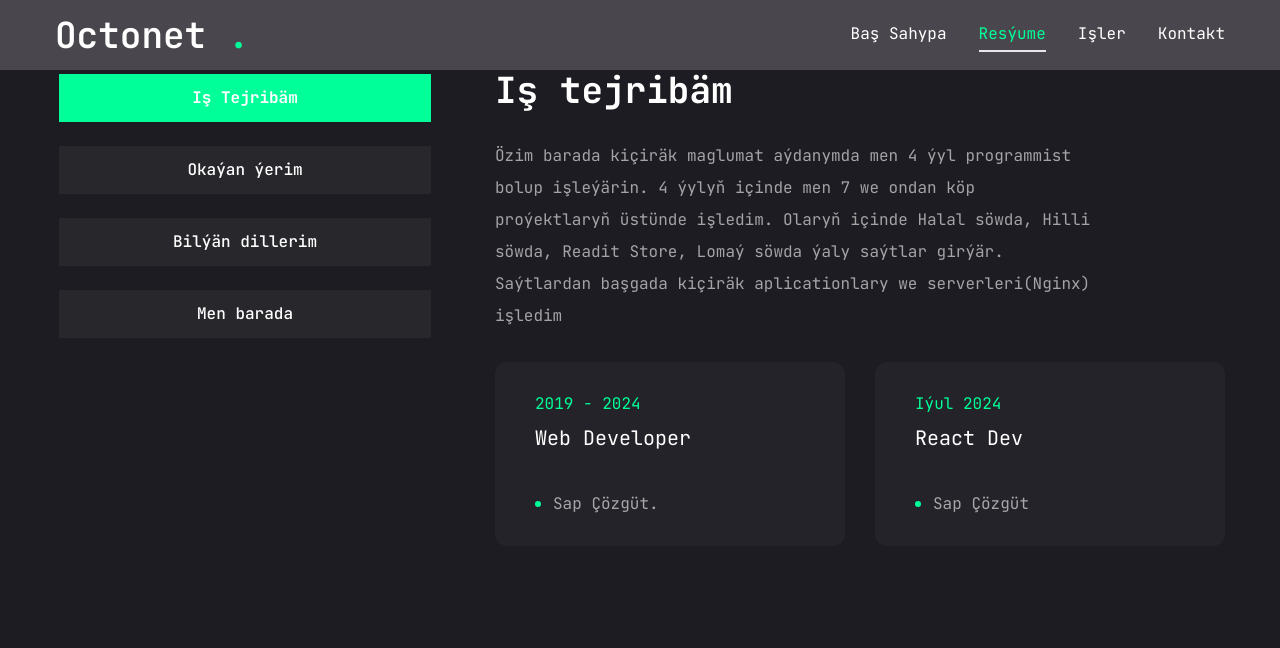
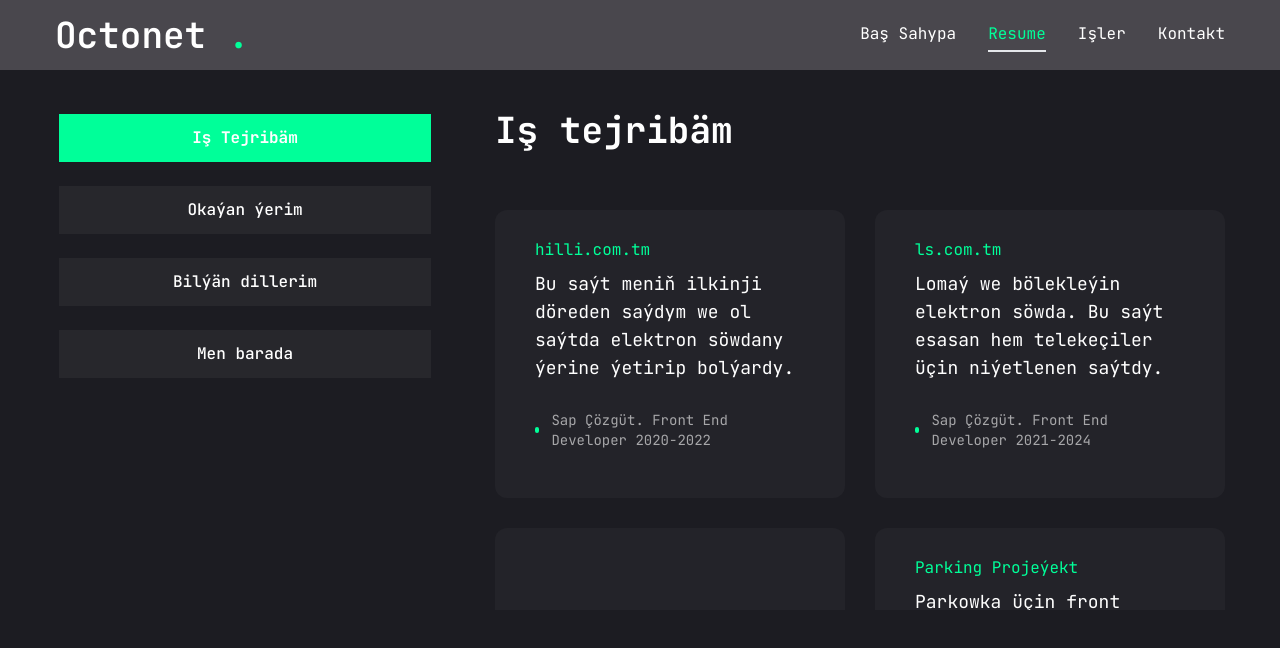
Before and after one commit to octonet29/Profile_Octonet, a Next.js app: page /resume in a window 1280 px wide. Shown: the top 648 px of the page. Built offline with nearby package versions, Linux system fonts and the light colour scheme.

Commit message:
'third_commit'

```diff
--- a/src/app/resume/page.tsx
+++ b/src/app/resume/page.tsx
@@ -39,19 +39,45 @@ const about = {
 const experience = {
 	icon: "/assets/resume/badge.svg",
 	title: "Iş tejribäm",
-	description:
-		"Özim barada kiçiräk maglumat aýdanymda men 4 ýyl programmist bolup işleýärin. 4 ýylyň içinde men 7 we ondan köp proýektlaryň üstünde işledim. Olaryň içinde Halal söwda, Hilli söwda, Readit Store, Lomaý söwda ýaly saýtlar girýär. Saýtlardan başgada kiçiräk aplicationlary we serverleri(Nginx) işledim",
+	description: "",
 
 	items: [
 		{
-			company: "Sap Çözgüt.",
-			position: "Web Developer",
-			duration: "2019 - 2024",
+			company: "Sap Çözgüt. Front End Developer 2020-2022",
+			position:
+				"Bu saýt meniň ilkinji döreden saýdym we ol saýtda elektron söwdany ýerine ýetirip bolýardy.",
+			duration: "hilli.com.tm",
 		},
 		{
-			company: "Sap Çözgüt",
-			position: "React Dev",
-			duration: "Iýul 2024",
+			company: "Sap Çözgüt. Front End Developer 2021-2024",
+			position:
+				"Lomaý we bölekleýin elektron söwda. Bu saýt esasan hem telekeçiler üçin niýetlenen saýtdy.",
+			duration: "ls.com.tm",
+		},
+
+		{
+			company: "Sap Çözgüt. Front End Developer 2022-2024",
+			position: "Halal söwda atly elektron söwda.",
+			duration: "hs.com.tm",
+		},
+
+		{
+			company: "Sap Çözgüt. Front End Developer 2022",
+			position:
+				"Parkowka üçin front endini yazdym. Bu proýektiň üsti bilen gelýän awtoulaglar naçe sagat parkowkada boldy we naçe manat tölemelidigi barada maglumat çykarýar",
+			duration: "Parking Projeýekt",
+		},
+		{
+			company: "Sap Çözgüt. Mobile Developer 2022-2023",
+			position:
+				"Flutterde ýasalan kiçiräk marketplace. Bu proýektiň üsti bilen men telefonda nähili application döreilýändigini öwrendim. ",
+			duration: "Sap Sargyt",
+		},
+
+		{
+			company: "Sap Çözgüt. Front End Developer 2024",
+			position: "Bitum öndürýän reklamny Landing Page ",
+			duration: "çaly.com.tm",
 		},
 	],
 }
@@ -73,7 +99,7 @@ const education = {
 
 const skills = {
 	icon: "/assets/resume/badge.svg",
-	title: "My skills",
+	title: "Bilýän dillerim",
 	description: "",
 
 	skillList: [
@@ -146,15 +172,17 @@ const Resume = () => {
 											return (
 												<li
 													key={index}
-													className="bg-[#232329] h-[184px] py-6 px-10 rounded-xl flex flex-col justify-center items-center lg:items-start gap-1"
+													className="bg-[#232329] h-[100%] py-6 px-10 rounded-xl flex flex-col justify-center items-center lg:items-start gap-1"
 												>
 													<span className="text-accent">{item.duration}</span>
-													<h3 className="text-xl max-w-[260px] min-h-[60px] text-center lg:text-left">
+													<h3 className="text-lg max-w-[100%] min-h-[60px] text-center lg:text-left">
 														{item.position}
 													</h3>
 													<div className="flex items-center gap-3">
 														<span className="w-[6px] h-[6px] rounded-full bg-accent"></span>
-														<p className="text-white/60">{item.company}</p>
+														<p className="text-white/60 text-sm py-6">
+															{item.company}
+														</p>
 													</div>
 												</li>
 											)
--- a/src/components/Nav.tsx
+++ b/src/components/Nav.tsx
@@ -13,7 +13,7 @@ const links = [
 	// 	path: "/services",
 	// },
 	{
-		name: "Resýume",
+		name: "Resume",
 		path: "/resume",
 	},
 	{
```
